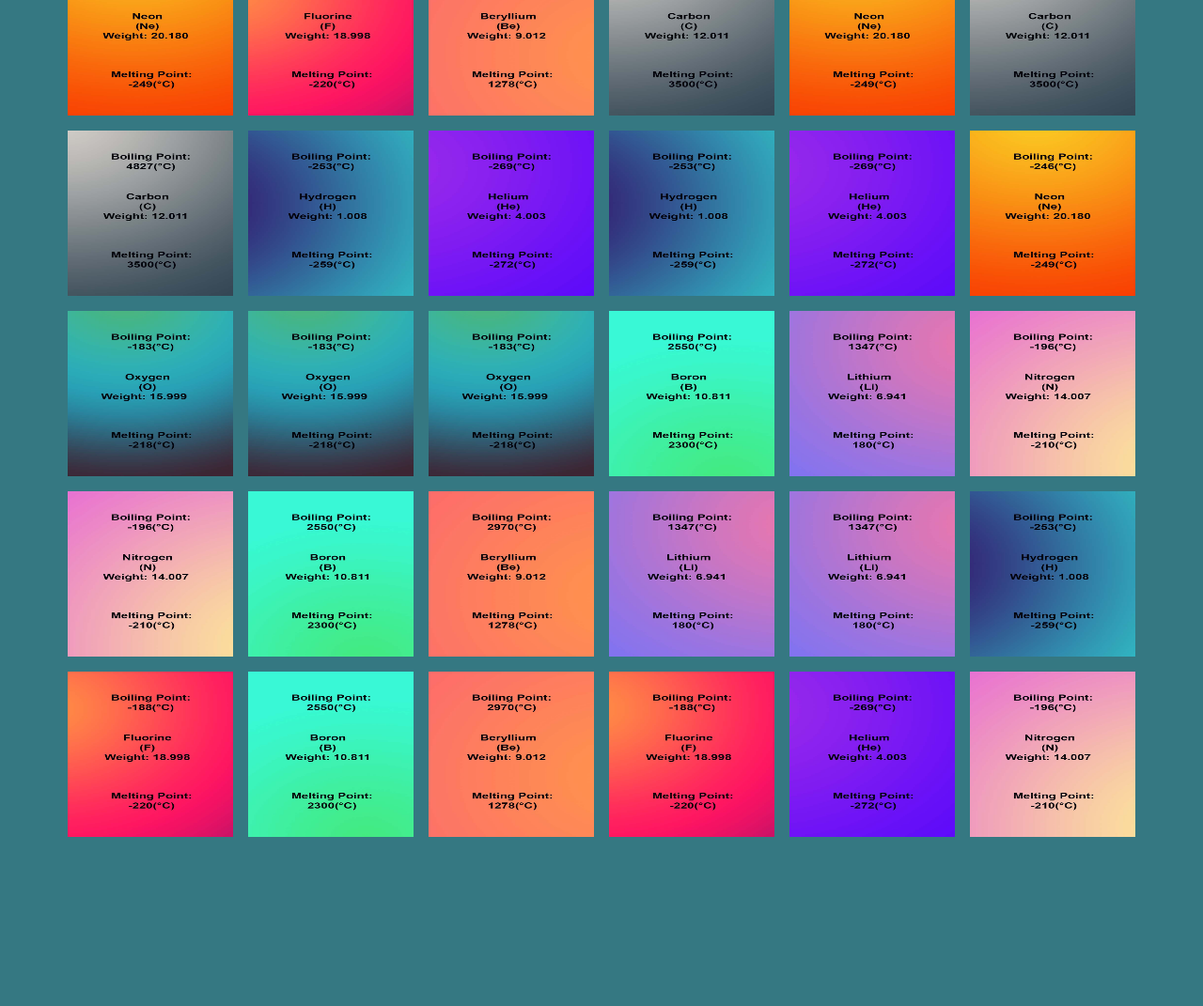
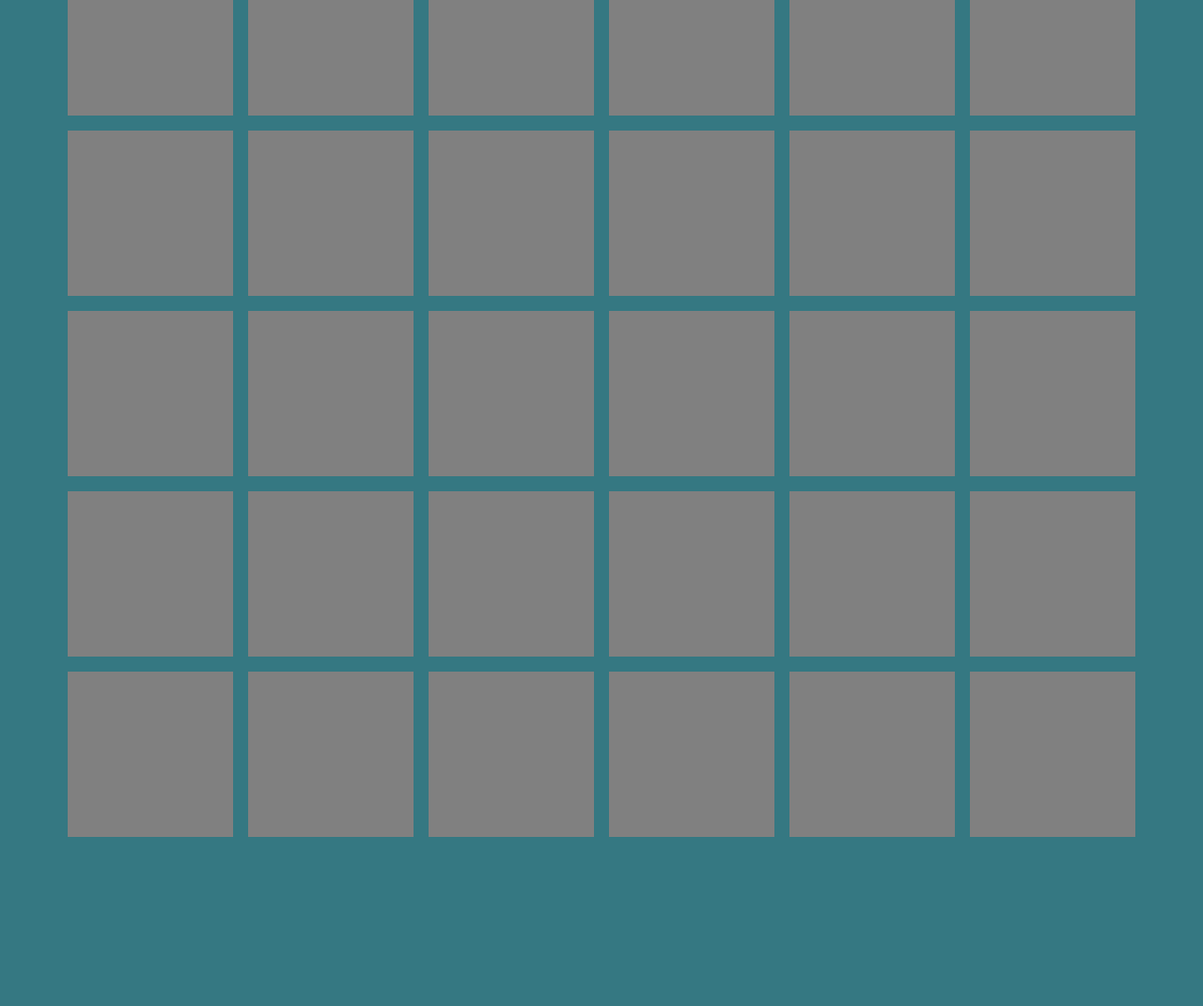
Before and after one commit to RhiH/periodic-flip, a plain HTML site: page index.html in a window 1280 px wide. Shown: the whole page at 94% size. After the commit the page ends 891 px from the top, so only its background shows below. Drawn offline with Linux system fonts and the light colour scheme.

Commit message:
create card styling and back styling

```diff
--- a/assets/css/style.css
+++ b/assets/css/style.css
@@ -25,9 +25,20 @@ section {
     grid-gap: 1rem;
 }
 
+/*card styling*/
+
+.card {
+    position: relative;
+}
+
 /*front, back styling*/
 
 .front, .back {
     height: 100%;
     width: 100%;
+    position: absolute;
 }
+
+.back {
+    background-color: gray;
+}
```
